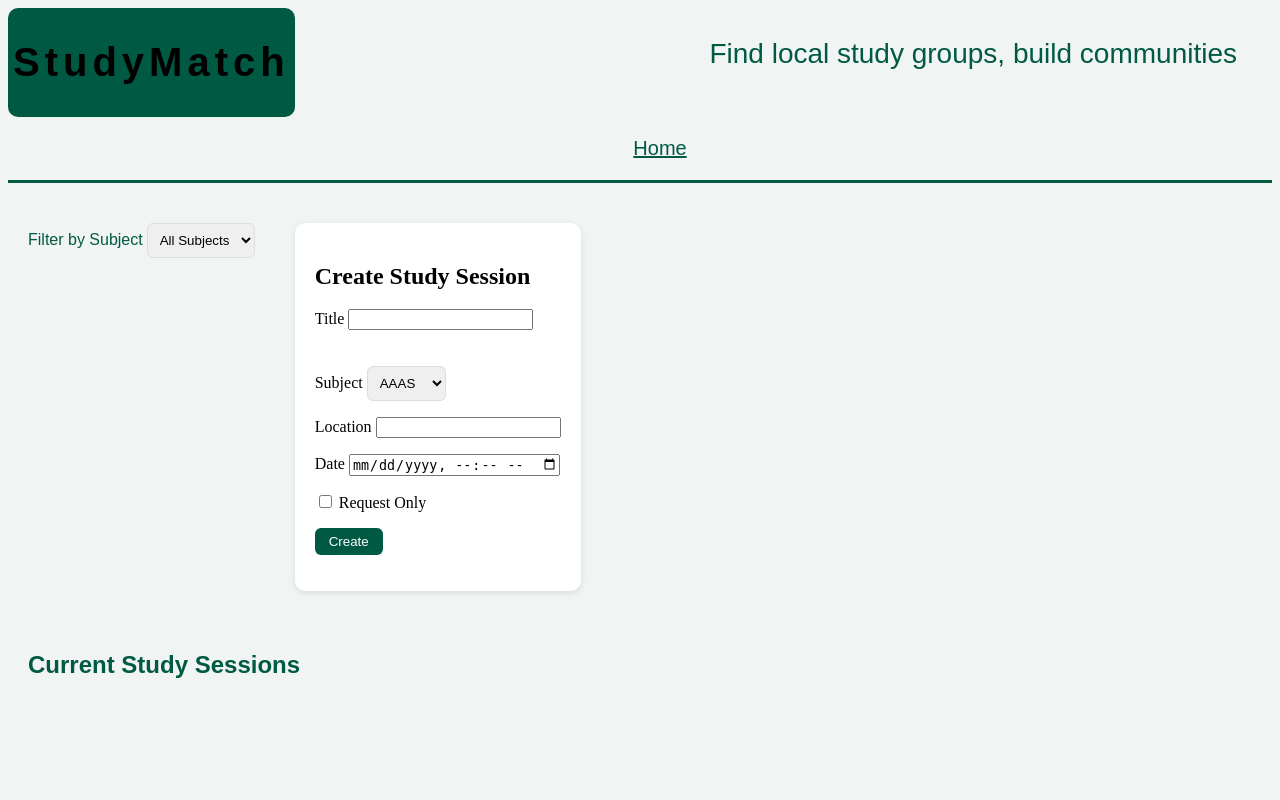
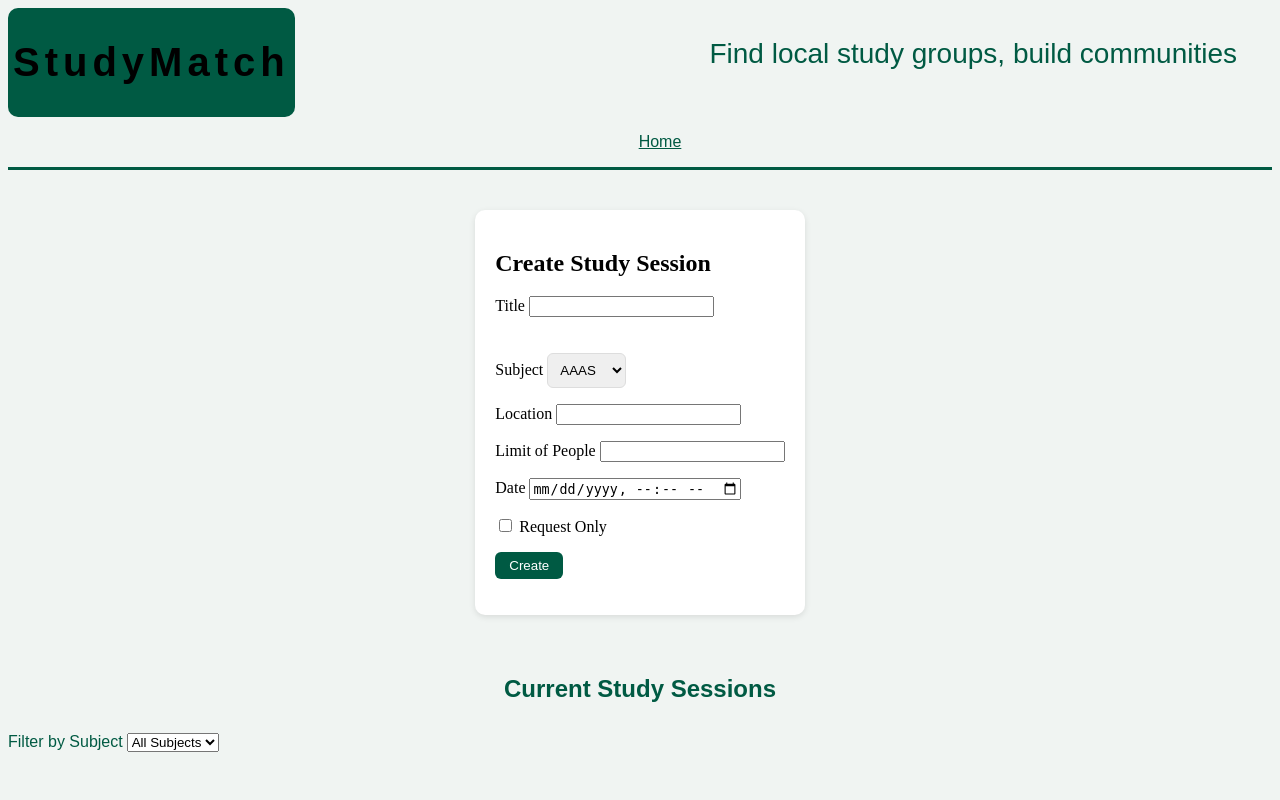
Before and after one commit to treysont1/HackBU2026, a Flask app: page / in a window 1280 px wide. Run offline with Flask 3, Linux system fonts and the light colour scheme; some web fonts are replaced.

Commit message:
Final Fix

```diff
--- a/static/styles.css
+++ b/static/styles.css
@@ -48,7 +48,6 @@ a {
 .navButtons {
   list-style-type: none;
   display: flex;
-  font-size: 20px;
   /*justify-content: center;!-->*/
   justify-content: space-evenly;
 }
@@ -149,14 +148,17 @@ a {
 .top-bar {
   display: flex;
   align-items: flex-start;
+  justify-content: center;
   gap: 20px;
   padding: 20px;
+  justify-content: center;
 }
 
 .sessions-heading {
   font-family: "Keania One", sans-serif;
   color: #005A43;
   padding: 0 20px 10px 20px;
+  text-align: center;
 }
 
 .top-bar select {
--- a/static/styles.scss
+++ b/static/styles.scss
@@ -161,14 +161,17 @@ a{
 .top-bar {
   display: flex;
   align-items: flex-start;
+  justify-content: center;
   gap: 20px;
   padding: 20px;
+  justify-content: center;
 }
 
 .sessions-heading {
   font-family: "Keania One", sans-serif;
   color: #005A43;
   padding: 0 20px 10px 20px;
+  text-align: center;
 }
 
 .top-bar select {
--- a/templates/index.html
+++ b/templates/index.html
@@ -2,6 +2,22 @@
 
 {% block body %}
 <div class="top-bar">
+<div class="create-form">
+<h2>Create Study Session</h2>
+<form method="POST" action="/create_session">
+    {{ create_form.hidden_tag() }}
+    <p>{{ create_form.title.label }} {{ create_form.title() }}</p>
+    <p>{{ create_form.subject.label }} {{ create_form.subject() }}</p>
+    <p>{{ create_form.location.label }} {{ create_form.location() }}</p>
+    <p>{{ create_form.capacity.label }} {{ create_form.capacity() }}</p>
+    <p>{{ create_form.time.label }} {{ create_form.time() }}</p>
+    <p>{{ create_form.request_only() }} {{ create_form.request_only.label }}</p>
+    <p>{{ create_form.submit(class="btn-join") }}</p>
+</form>
+</div>
+</div>
+
+<h2 class="sessions-heading">Current Study Sessions</h2>
 <form method="GET" action="/">
     <label style="font-family: 'Keania One', sans-serif; color: #005A43;">Filter by Subject</label>
     <select name="subject" onchange="this.form.submit()">
@@ -11,23 +27,6 @@
         {% endfor %}
     </select>
 </form>
-
-<div class="create-form">
-<h2>Create Study Session</h2>
-<form method="POST" action="/create_session">
-    {{ create_form.hidden_tag() }}
-    <p>{{ create_form.title.label }} {{ create_form.title() }}</p>
-    <p>{{ create_form.subject.label }} {{ create_form.subject() }}</p>
-    <p>{{ create_form.location.label }} {{ create_form.location() }}</p>
-    <p>{{ create_form.time.label }} {{ create_form.time() }}</p>
-    <p>{{ create_form.request_only() }} {{ create_form.request_only.label }}</p>
-    <p>{{ create_form.submit(class="btn-join") }}</p>
-</form>
-</div>
-</div>
-
-<h2 class="sessions-heading">Current Study Sessions</h2>
-
 <div class="session-grid">
 {% for session in sessions %}
     <div class="session-card">
```
Also changed, not shown: 1 other file.
